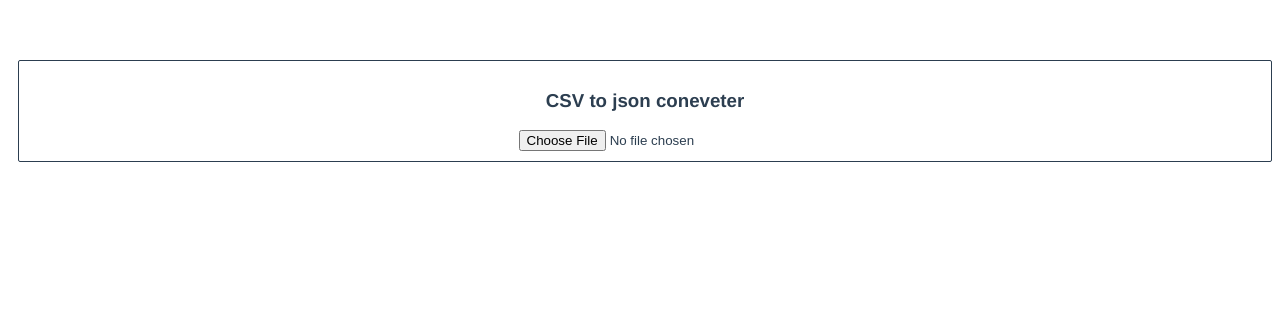
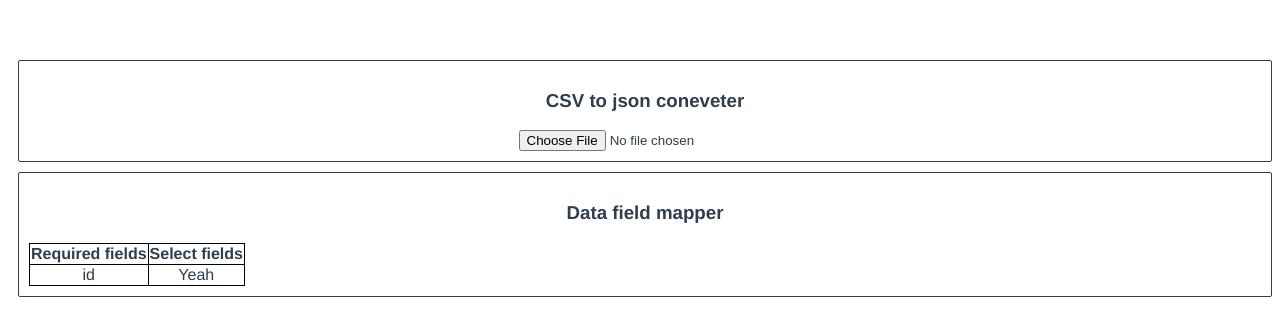
Before and after one commit to locational/demo-csv-loader, a Vue app: page / in a window 1280 px wide. Shown: the top 336 px of the page. Built offline with nearby package versions, Linux system fonts and the light colour scheme.

Commit message:
add data field mapper support

```diff
--- a/src/components/csv2json.vue
+++ b/src/components/csv2json.vue
@@ -6,6 +6,20 @@
       <div class="errors" v-if="load_error_messages">
         <span v-for="(i, err) in load_error_messages" :key="i">h,{{err}}</span>
       </div>
+    </div>
+    <div class="data-field-mapper">
+        <h3>Data field mapper</h3>
+        <table>
+            <tr>
+              <th>Required fields</th>
+              <th>Select fields</th>
+            </tr>
+            <tr>
+              <td>id</td>
+              <td>Yeah</td>
+            </tr>
+        </table>
+
     </div>
     <div class="json-preview" v-if="data">
       <h3>Data as json</h3>
@@ -32,7 +46,7 @@ export default Vue.extend({
   methods: {
     async select_file(file: File) {
       const result = await load_data_from_file(file);
-      JSON.stringify(result.data,undefined,4)
+
       if (result.valid_csv) {
         this.valid_csv_loaded = result.valid_csv;
         this.data = result.data;
@@ -43,6 +57,10 @@ export default Vue.extend({
         this.load_error_messages = result.load_error_messages;
         this.$emit("set_incoming_geodata_and_filename", null, null);
       }
+    },
+
+    submit_fields(){
+      console.log("Empty");
     }
   }
 });
@@ -61,6 +79,17 @@ export default Vue.extend({
   margin-top: 10px;
 }
 
+.data-field-mapper{
+   border: 1px solid;
+  border-radius: 2px;
+  padding: 10px;
+  margin-top: 10px;
+}
+table, th, td {
+  border: 1px solid black;
+  border-collapse: collapse;
+}
+
 .wrapper{
    margin-left: 10px;
 
```
Also changed, not shown: 1 other file (tests, documents, lock files or other folders).
